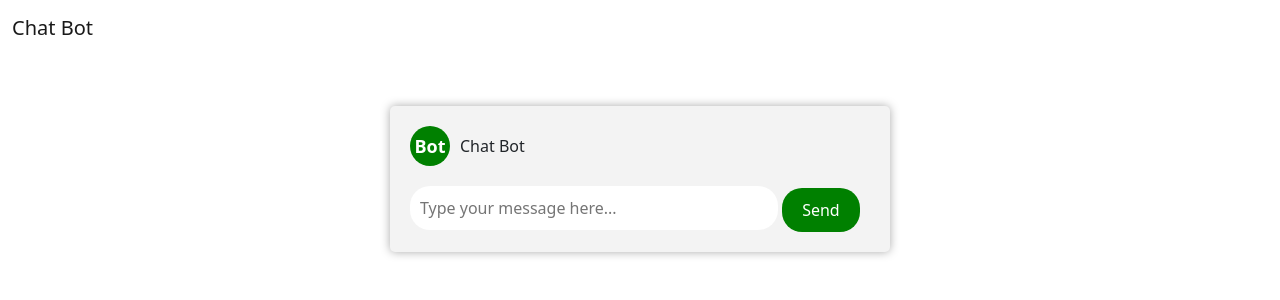
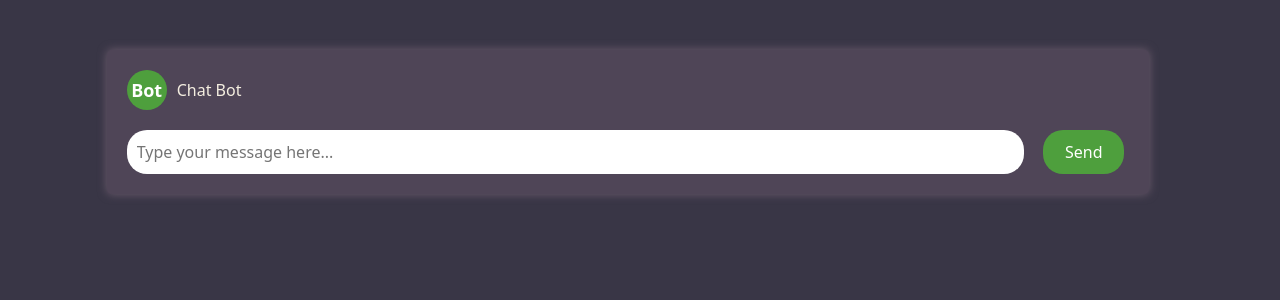
Before and after one commit to alessiomodonesi/ChatBot, a PHP site: page /chatbot/ in a window 1280 px wide. Shown: the top 300 px of the page. Run offline with PHP 8.4, Linux system fonts and the light colour scheme.

Commit message:
sistemato frontend con bootstrap

```diff
--- a/app/model/openai.php
+++ b/app/model/openai.php
@@ -5,7 +5,7 @@ require "../../vendor/autoload.php";
 use Orhanerday\OpenAi\OpenAi;
 
 $open_ai_key = getenv('OPENAI_API_KEY');
-echo "openai key: " . $open_ai_key . "<br />" . "<br />";
+echo "\nopenai key: " . $open_ai_key . "\n\n";
 $open_ai = new OpenAi($open_ai_key);
 
 $chat = $open_ai->chat([
--- a/public/css/style.css
+++ b/public/css/style.css
@@ -1,8 +1,23 @@
+.row {
+    width: 100% !important;
+}
+
+body {
+    background-color: #393646;
+}
+
+.navbar-brand {
+    color: #F4EEE0;
+}
+
+.bot-name {
+    color: #F4EEE0;
+}
+
 .chatbot-container {
-    background-color: #f3f3f3;
+    background-color: #4F4557;
     border-radius: 5px;
-    box-shadow: 0px 0px 10px #aaa;
-    max-width: 500px;
+    box-shadow: 0px 0px 10px #6D5D6E;
     margin: 50px auto;
     padding: 20px;
 }
@@ -14,7 +29,7 @@
 }
 
 .bot-icon {
-    background-color: green;
+    background-color: #4E9F3D;
     border-radius: 50%;
     color: #fff;
     font-weight: bold;
@@ -31,16 +46,15 @@ input[type="text"] {
     border-radius: 20px;
     font-size: 16px;
     padding: 10px;
-    width: 80%;
 }
 
 #send-button {
-    background-color: green;
+    background-color: #4E9F3D;
     border: none;
     border-radius: 20px;
     cursor: pointer;
     font-size: 16px;
-    padding: 10px 20px;
+    margin-left: 1.5vw;
 }
 
 .conversation {
--- a/public/index.php
+++ b/public/index.php
@@ -21,28 +21,46 @@
 </head>
 
 <body>
+    <div class="row">
         <!-- header.php -->
-    <?php require("../app/view/template/header.php"); ?>
+        <?php //require("../app/view/template/header.php"); ?>
+    </div>
 
+
+    <div class="row">
+        <div class="col-10 offset-1">
             <!-- chatbot-container -->
+
+            <!-- <div class="row" style="background-color: #4F4557;">
+                <h1>Bot</h1>
+            </div> -->
+
             <div class="chatbot-container">
+                <div class="row">
                     <div class="header">
                         <div class="bot-icon">Bot</div>
                         <div class="bot-name">Chat Bot</div>
                     </div>
+                </div>
+                <div class="row">
                     <div class="conversation-container">
                         <div class="conversation"></div>
                     </div>
-        <div class="input-container">
-            <form id="message-form">
-                <input type="text" id="message-input" placeholder="Type your message here...">
-                <button class="btn btn-success" type="submit" id="send-button">Send</button>
+                </div>
+                <div class="row">
+                    <form class="d-flex" id="message-form">
+                        <input class="col-11" type="text" id="message-input" placeholder="Type your message here...">
+                        <button class="btn btn-success col-1" type="submit" id="send-button">Send</button>
                     </form>
                 </div>
             </div>
+        </div>
+    </div>
 
+    <div class="row">
         <!-- footer.php -->
         <?php require("../app/view/template/footer.php"); ?>
+    </div>
 </body>
 
 </html>
```
Also changed, not shown: app/model/index.php (line endings or trailing spaces). Lines whose indentation alone changed are shown as unchanged.
